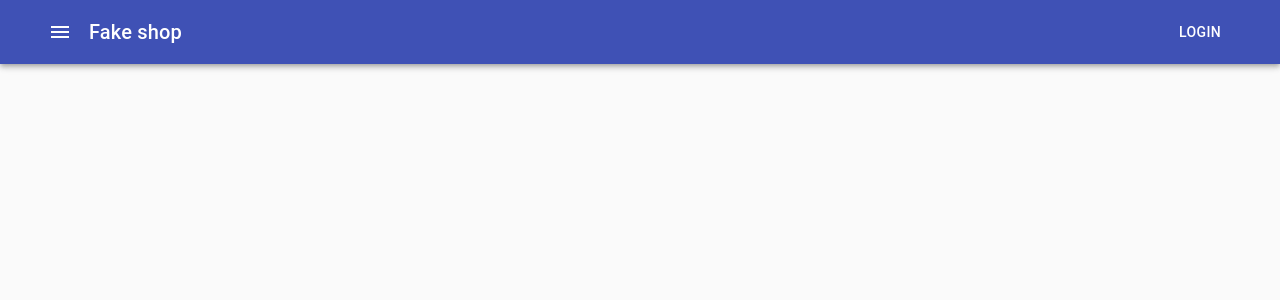
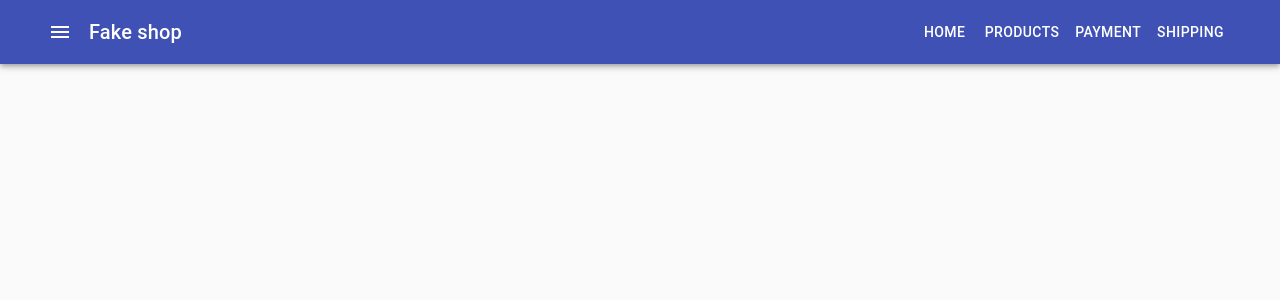
Before and after one commit to Kerekesh/shop-project, a React (Create React App) app: page / in a window 1280 px wide. Shown: the top 300 px of the page. Built offline with nearby package versions, Linux system fonts and the light colour scheme.

Commit message:
added Menu

```diff
--- a/src/container/Header/Header.js
+++ b/src/container/Header/Header.js
@@ -2,11 +2,11 @@
 import AppBar from '@material-ui/core/AppBar'
 import Toolbar from '@material-ui/core/Toolbar'
 import Typography from '@material-ui/core/Typography'
-import Button from '@material-ui/core/Button'
 import IconButton from '@material-ui/core/IconButton'
 import MenuIcon from '@material-ui/icons/Menu'
 import React from 'react'
 import { makeStyles } from '@material-ui/core'
+import Menu from './Menu/Menu'
 
 const useStyles = makeStyles(() => ({
     menuButton: {
@@ -18,7 +18,6 @@
 }))
 
 const Header = () => {
-
     const classes = useStyles()
 
     return (
@@ -36,7 +35,7 @@
                     <Typography variant="h6" className={classes.title}>
                         Fake shop
                     </Typography>
-                    <Button color="inherit">Login</Button>
+                    <Menu />
                 </Toolbar>
             </Container>
         </AppBar>
--- /dev/null
+++ b/src/container/Header/Menu/Menu.js
@@ -0,0 +1,16 @@
+import React from 'react'
+import Button from '@material-ui/core/Button'
+
+
+const Menu = () => {
+    return (
+        <>
+            <Button color="inherit">Home</Button>
+            <Button color="inherit">Products</Button>
+            <Button color="inherit">Payment</Button>
+            <Button color="inherit">Shipping</Button>
+        </>
+    )
+}
+
+export default Menu
```
